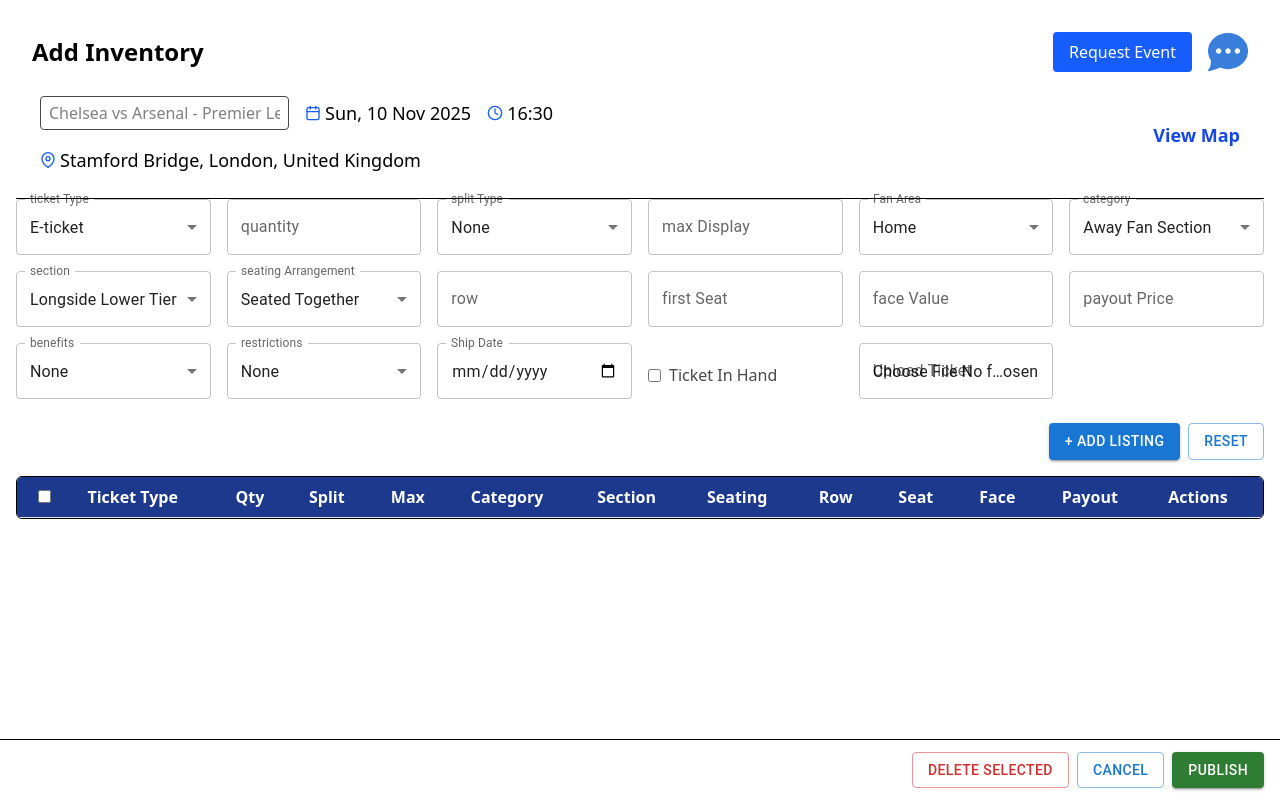
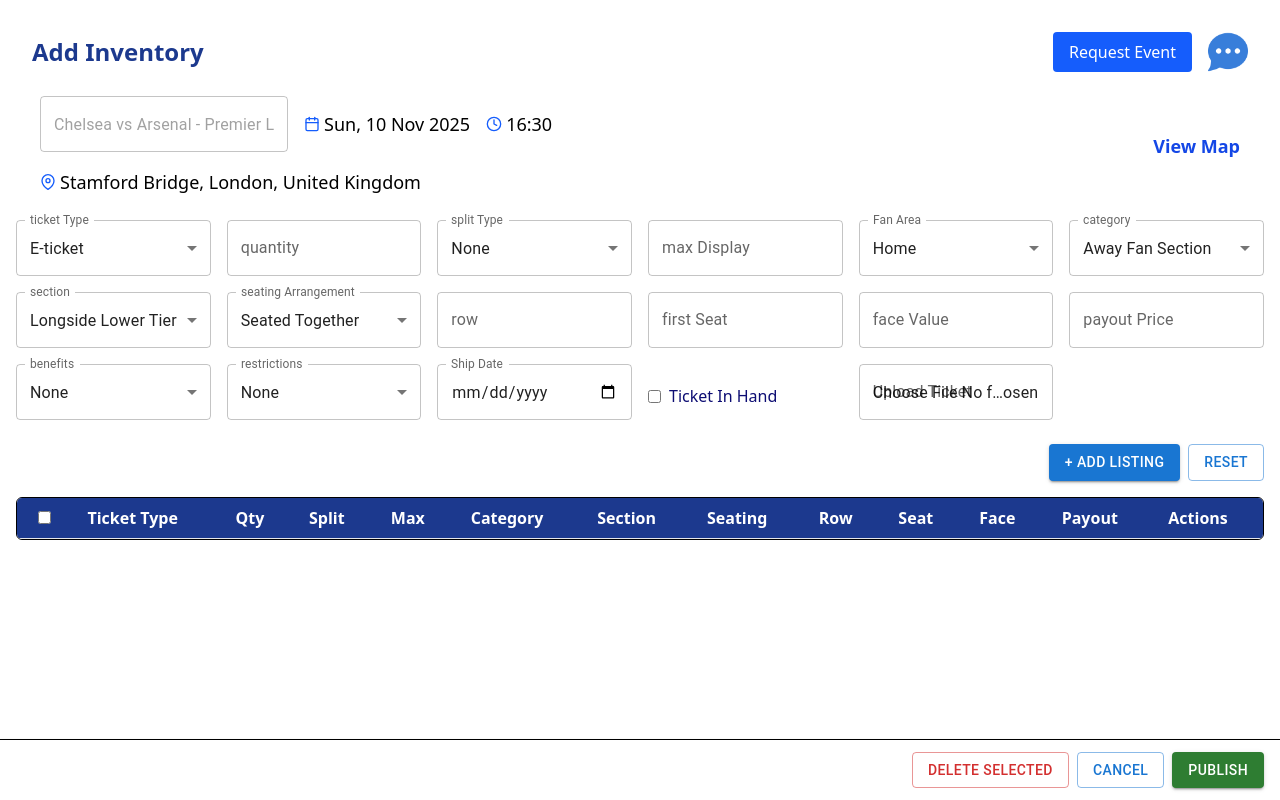
Before and after one commit to muraliSMD/addInventory, a Next.js app: page / in a window 1280 px wide. Built offline with nearby package versions, Linux system fonts and the light colour scheme.

Commit message:
updates style

```diff
--- a/app/addInventory.js
+++ b/app/addInventory.js
@@ -157,9 +157,9 @@
   return (
 
     <div className="p-4">
-        <header className="p-4 border-b bg-white">
+        <header className="p-4 bg-white">
     <div className="flex justify-between items-center mb-4">
-      <h2 className="text-2xl font-semibold">Add Inventory</h2>
+      <h2 className="text-2xl font-bold text-blue-900">Add Inventory</h2>
       <div className="flex items-center gap-4">
         <button className="bg-blue-600 text-white px-4 py-2 rounded">
           Request Event
@@ -171,7 +171,7 @@
     {/* Event Info Section */}
     <div className="flex gap-4 p-2 rounded">
       <div className="flex flex-wrap gap-4 w-3/4 items-center">
-        <input
+        <TextField
           className="border rounded px-2 py-1"
           type="text"
           placeholder="Chelsea vs Arsenal - Premier League"
--- a/app/globals.css
+++ b/app/globals.css
@@ -8,7 +8,7 @@
 p, h3, h4, label {
   font-family: system-ui, -apple-system, BlinkMacSystemFont, 'Segoe UI', Roboto, Oxygen, Ubuntu, Cantarell, 'Open Sans', 'Helvetica Neue', sans-serif;
   font-weight: 500;
-  color: #4a4747;
+  color: #0d0d73;
 
 }
 
@@ -19,6 +19,7 @@
 
 input, select {
   border: 1px solid #4a4747;
+  color: #0d0d73;
 
 }
 
```
